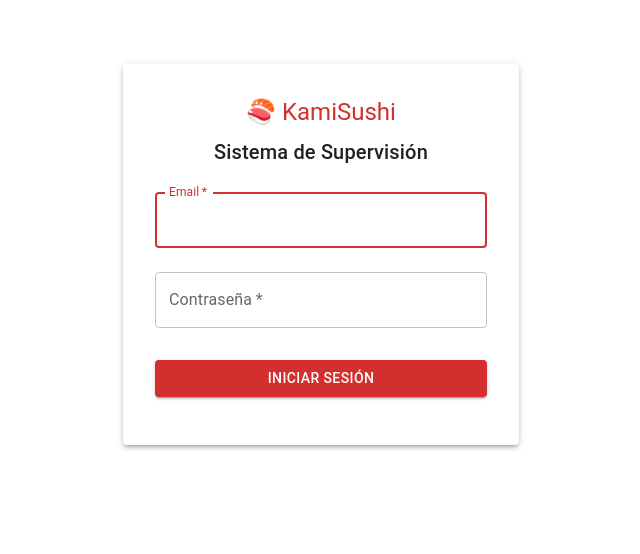
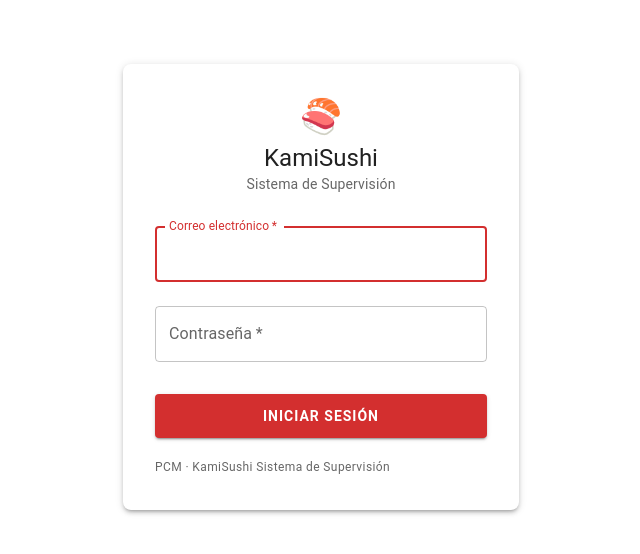
Before and after one commit to Asevasquez/kamisushi-dashboard, a React (Vite) app: page /login in a window 1280 px wide. Shown: the top 554 px of the page, without its empty margins (319-959 px from the left). Built offline with nearby package versions, Linux system fonts and the light colour scheme.

Commit message:
fix: login con mensajes de error por campo

```diff
--- a/src/context/AuthContext.jsx
+++ b/src/context/AuthContext.jsx
@@ -14,8 +14,13 @@ export const AuthProvider = ({ children }) => {
     const storedUser = localStorage.getItem('@KamiSushi:user');
 
     if (token && storedUser) {
-      setUser(JSON.parse(storedUser));
-      api.defaults.headers.Authorization = `Bearer ${token}`;
+      try {
+        setUser(JSON.parse(storedUser));
+        api.defaults.headers.Authorization = `Bearer ${token}`;
+      } catch (e) {
+        localStorage.removeItem('@KamiSushi:token');
+        localStorage.removeItem('@KamiSushi:user');
+      }
     }
     setLoading(false);
   }, []);
@@ -33,9 +38,11 @@ export const AuthProvider = ({ children }) => {
 
       return { success: true };
     } catch (error) {
+      // Propagar tanto el mensaje como el code del backend
       return {
         success: false,
         error: error.response?.data?.error || 'Error al iniciar sesión',
+        code: error.response?.data?.code || '',
       };
     }
   };
--- a/src/pages/Login.jsx
+++ b/src/pages/Login.jsx
@@ -9,31 +9,61 @@ import {
   Alert,
   Paper,
   CircularProgress,
+  InputAdornment,
+  IconButton,
 } from '@mui/material';
+import {
+  Visibility,
+  VisibilityOff,
+  EmailOutlined,
+  LockOutlined,
+} from '@mui/icons-material';
 import { useAuth } from '../context/AuthContext';
 
 export default function Login() {
   const [email, setEmail] = useState('');
   const [password, setPassword] = useState('');
   const [error, setError] = useState('');
+  const [errorCode, setErrorCode] = useState('');
   const [loading, setLoading] = useState(false);
+  const [showPassword, setShowPassword] = useState(false);
   const { login } = useAuth();
   const navigate = useNavigate();
 
   const handleSubmit = async (e) => {
     e.preventDefault();
     setError('');
+    setErrorCode('');
+
+    // Validación básica en cliente
+    if (!email.trim()) {
+      setError('Ingresa tu correo electrónico');
+      setErrorCode('EMAIL_NOT_FOUND');
+      return;
+    }
+    if (!password) {
+      setError('Ingresa tu contraseña');
+      setErrorCode('WRONG_PASSWORD');
+      return;
+    }
+
     setLoading(true);
-
-    const result = await login(email, password);
+    const result = await login(email.trim(), password);
 
     if (result.success) {
       navigate('/dashboard');
     } else {
-      setError(result.error);
+      setError(result.error || 'Error al iniciar sesión');
+      // Extraer el code del error si viene del backend
+      setErrorCode(result.code || '');
     }
     setLoading(false);
   };
+
+  // Determinar qué campo resaltar según el error
+  const emailError = errorCode === 'EMAIL_NOT_FOUND' || errorCode === 'MISSING_FIELDS';
+  const passwordError = errorCode === 'WRONG_PASSWORD';
+  const accountError = errorCode === 'ACCOUNT_DISABLED';
 
   return (
     <Container component="main" maxWidth="xs">
@@ -45,27 +75,50 @@ export default function Login() {
           alignItems: 'center',
         }}
       >
-        <Paper elevation={3} sx={{ p: 4, width: '100%' }}>
-          <Typography component="h1" variant="h5" align="center" gutterBottom color="primary">
-            🍣 KamiSushi
-          </Typography>
-          <Typography component="h2" variant="h6" align="center" gutterBottom>
-            Sistema de Supervisión
-          </Typography>
+        <Paper elevation={3} sx={{ p: 4, width: '100%', borderRadius: 2 }}>
+          {/* Logo y título */}
+          <Box sx={{ textAlign: 'center', mb: 2 }}>
+            <Typography variant="h4" sx={{ mb: 0.5 }}>🍣</Typography>
+            <Typography component="h1" variant="h5" fontWeight={700} color="#d32f2f">
+              KamiSushi
+            </Typography>
+            <Typography variant="body2" color="textSecondary">
+              Sistema de Supervisión
+            </Typography>
+          </Box>
 
-          {error && <Alert severity="error" sx={{ mb: 2 }}>{error}</Alert>}
+          {/* Mensaje de error */}
+          {error && (
+            <Alert
+              severity={accountError ? 'warning' : 'error'}
+              sx={{ mb: 2, borderRadius: 1 }}
+              onClose={() => { setError(''); setErrorCode(''); }}
+            >
+              {error}
+            </Alert>
+          )}
 
           <Box component="form" onSubmit={handleSubmit} sx={{ mt: 1 }}>
             <TextField
               margin="normal"
               required
               fullWidth
-              label="Email"
+              label="Correo electrónico"
               name="email"
+              type="email"
               autoComplete="email"
               autoFocus
               value={email}
-              onChange={(e) => setEmail(e.target.value)}
+              onChange={(e) => { setEmail(e.target.value); setError(''); setErrorCode(''); }}
+              error={emailError}
+              helperText={emailError ? error : ''}
+              InputProps={{
+                startAdornment: (
+                  <InputAdornment position="start">
+                    <EmailOutlined fontSize="small" color={emailError ? 'error' : 'action'} />
+                  </InputAdornment>
+                ),
+              }}
             />
             <TextField
               margin="normal"
@@ -73,21 +126,53 @@ export default function Login() {
               fullWidth
               name="password"
               label="Contraseña"
-              type="password"
+              type={showPassword ? 'text' : 'password'}
               autoComplete="current-password"
               value={password}
-              onChange={(e) => setPassword(e.target.value)}
+              onChange={(e) => { setPassword(e.target.value); setError(''); setErrorCode(''); }}
+              error={passwordError}
+              helperText={passwordError ? error : ''}
+              InputProps={{
+                startAdornment: (
+                  <InputAdornment position="start">
+                    <LockOutlined fontSize="small" color={passwordError ? 'error' : 'action'} />
+                  </InputAdornment>
+                ),
+                endAdornment: (
+                  <InputAdornment position="end">
+                    <IconButton
+                      onClick={() => setShowPassword(!showPassword)}
+                      edge="end"
+                      size="small"
+                    >
+                      {showPassword ? <VisibilityOff fontSize="small" /> : <Visibility fontSize="small" />}
+                    </IconButton>
+                  </InputAdornment>
+                ),
+              }}
             />
+
             <Button
               type="submit"
               fullWidth
               variant="contained"
-              sx={{ mt: 3, mb: 2, bgcolor: '#d32f2f' }}
+              sx={{
+                mt: 3, mb: 2,
+                bgcolor: '#d32f2f',
+                '&:hover': { bgcolor: '#b71c1c' },
+                height: 44,
+                fontWeight: 600,
+                letterSpacing: 1,
+              }}
               disabled={loading}
             >
-              {loading ? <CircularProgress size={24} /> : 'Iniciar Sesión'}
+              {loading ? <CircularProgress size={22} color="inherit" /> : 'INICIAR SESIÓN'}
             </Button>
           </Box>
+
+          <Typography variant="caption" color="textSecondary" align="center" display="block" sx={{ mt: 1 }}>
+            PCM · KamiSushi Sistema de Supervisión
+          </Typography>
         </Paper>
       </Box>
     </Container>
```
